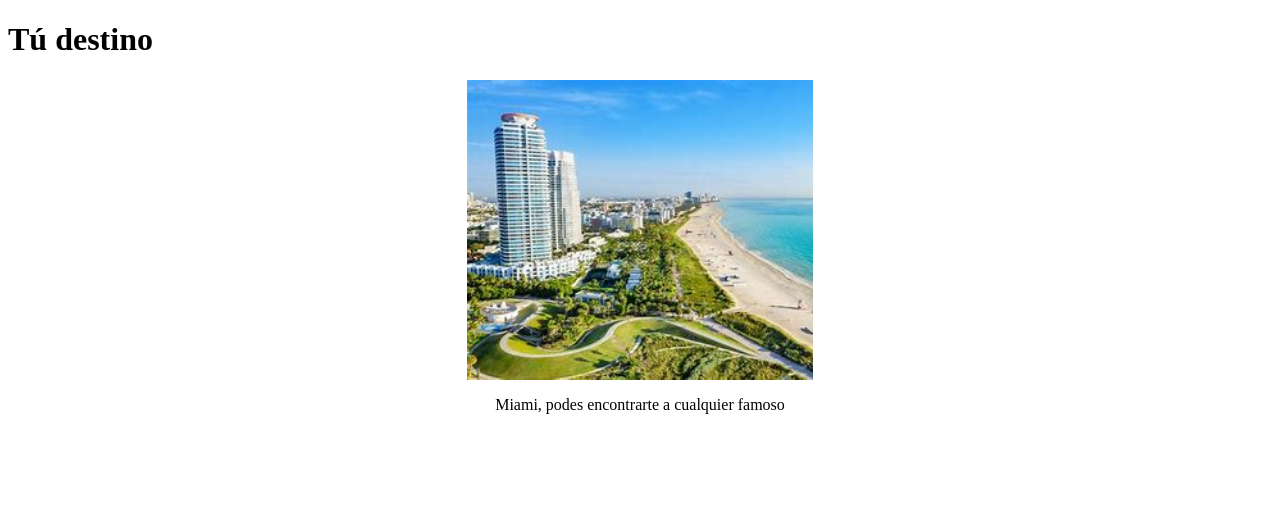
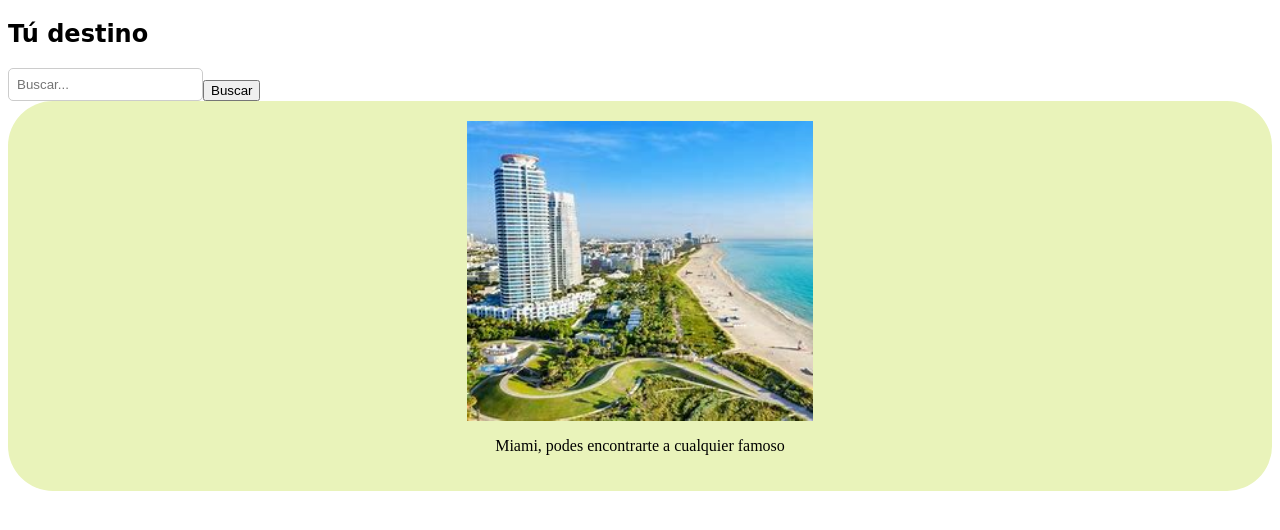
Before and after one commit to LuchoCeles/TP1-H-Front, a plain HTML site: page index.html in a window 1280 px wide. Drawn offline with Linux system fonts and the light colour scheme.

Commit message:
barrabuscadora

```diff
--- a/index.html
+++ b/index.html
@@ -8,9 +8,16 @@
 </head>
 <body>
     <header>
-      <h1>Tú destino</h1>
+        <section>
+            <h1 id = "titulo">Tú destino</h1>
+            <div class ="barrabuscadora">
+                <input type="text" placeholder="Buscar...">
+                <button type="submit">Buscar</button>
+            </div>
+        </section>
+
     </header>
-    <section>
+    <section class = "color">
         <div id = "slider">
             <div class = "slide">
                 <img src="Imagenes/G02281-FR-01_uxga.jpg" alt="Imagen 1">
--- a/style.css
+++ b/style.css
@@ -18,3 +18,28 @@ img {
 p {
     text-align: center;
 }
+.color{
+    background-color: rgb(233, 243, 186);
+    padding: 20px;
+    border-radius: 45px;
+}
+.barrabuscadora{
+    display: flex;
+    align-items:end;
+}
+.barrabuscadora input[type="text"]{
+    padding : 8px;
+    border: 1px solid #ccc;
+    border-radius: 5px;
+}
+.barrabuscadora boton {
+    padding: 8px 12px;
+    background-color: #007bff;
+    color: #fff;
+    border: none;
+    border-radius: 5px;
+    cursor: pointer;
+}
+#titulo{
+    font-family: cursive;
+}
```
